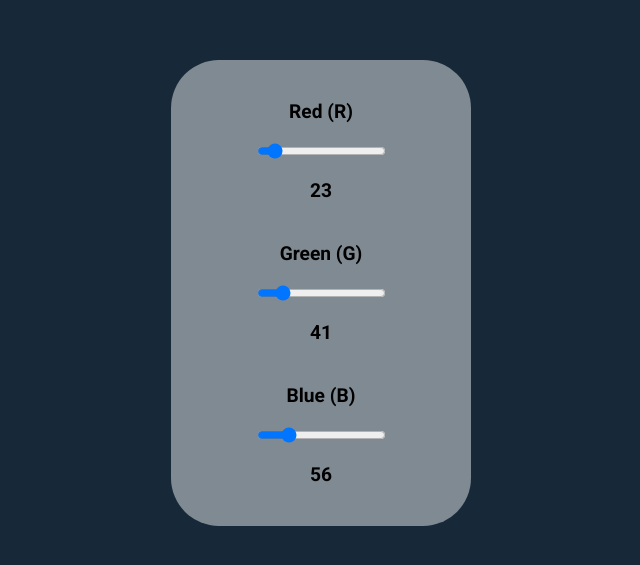
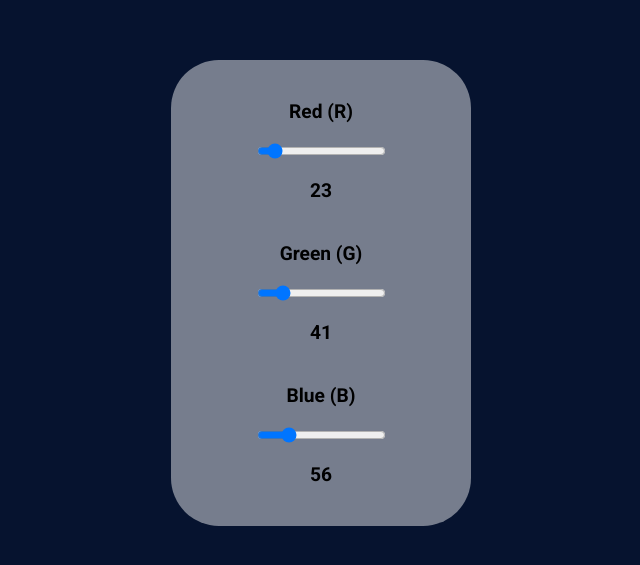
Before and after one commit to juanfrancgalvan/rgbcolors, a plain HTML site: page index.html in a window 1280 px wide. Shown: the part 107-672 px from the top of the page, without its empty margins (319-959 px from the left). Drawn offline with Linux system fonts and the light colour scheme.

Commit message:
modified:   style.css

```diff
--- a/style.css
+++ b/style.css
@@ -12,7 +12,7 @@ html {
 }
 
 body {
-  background-color: rgb(23, 41, 56);
+  background-color: rgb(6, 19, 47);
   transition: background-color 0.3s ease;
 }
 
```
